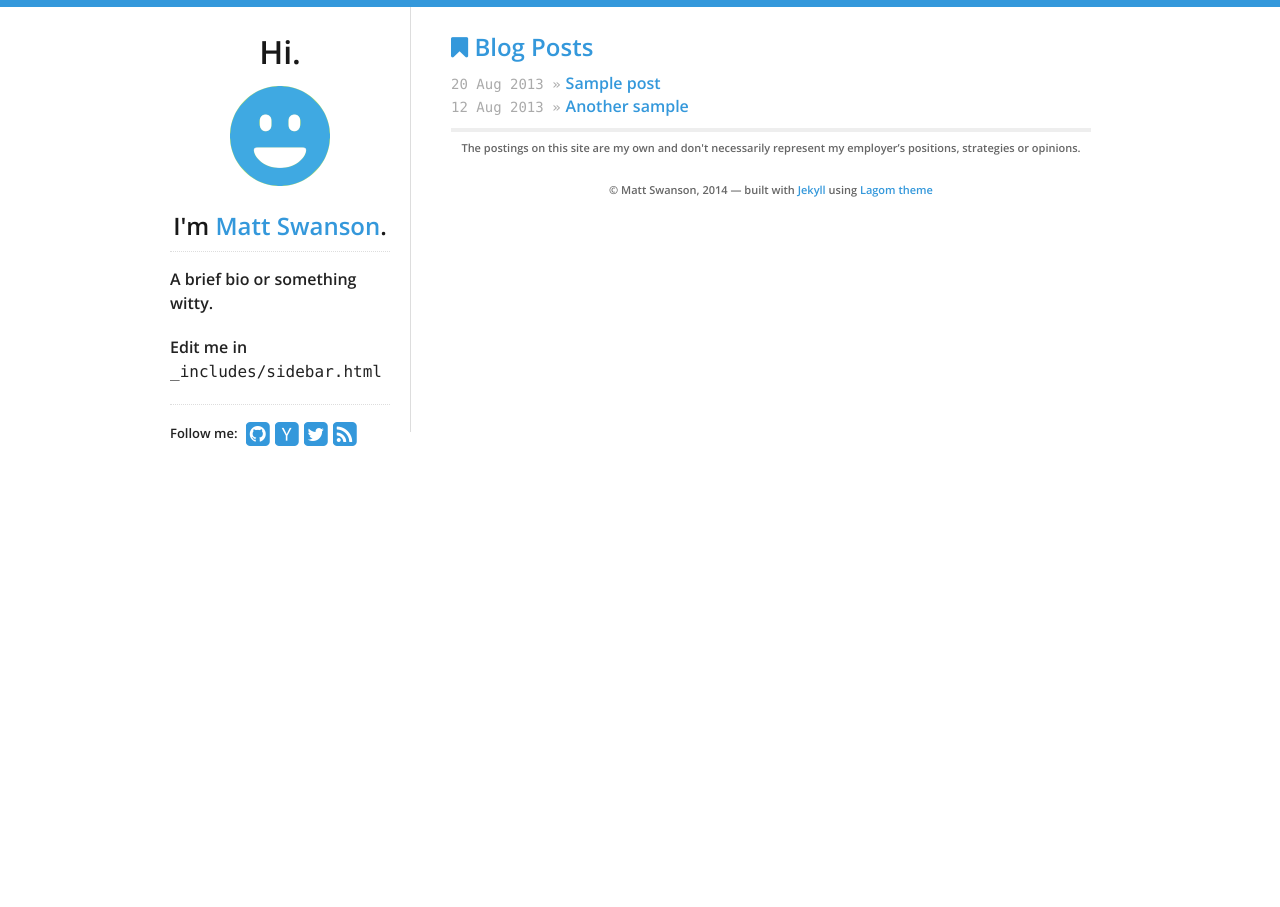
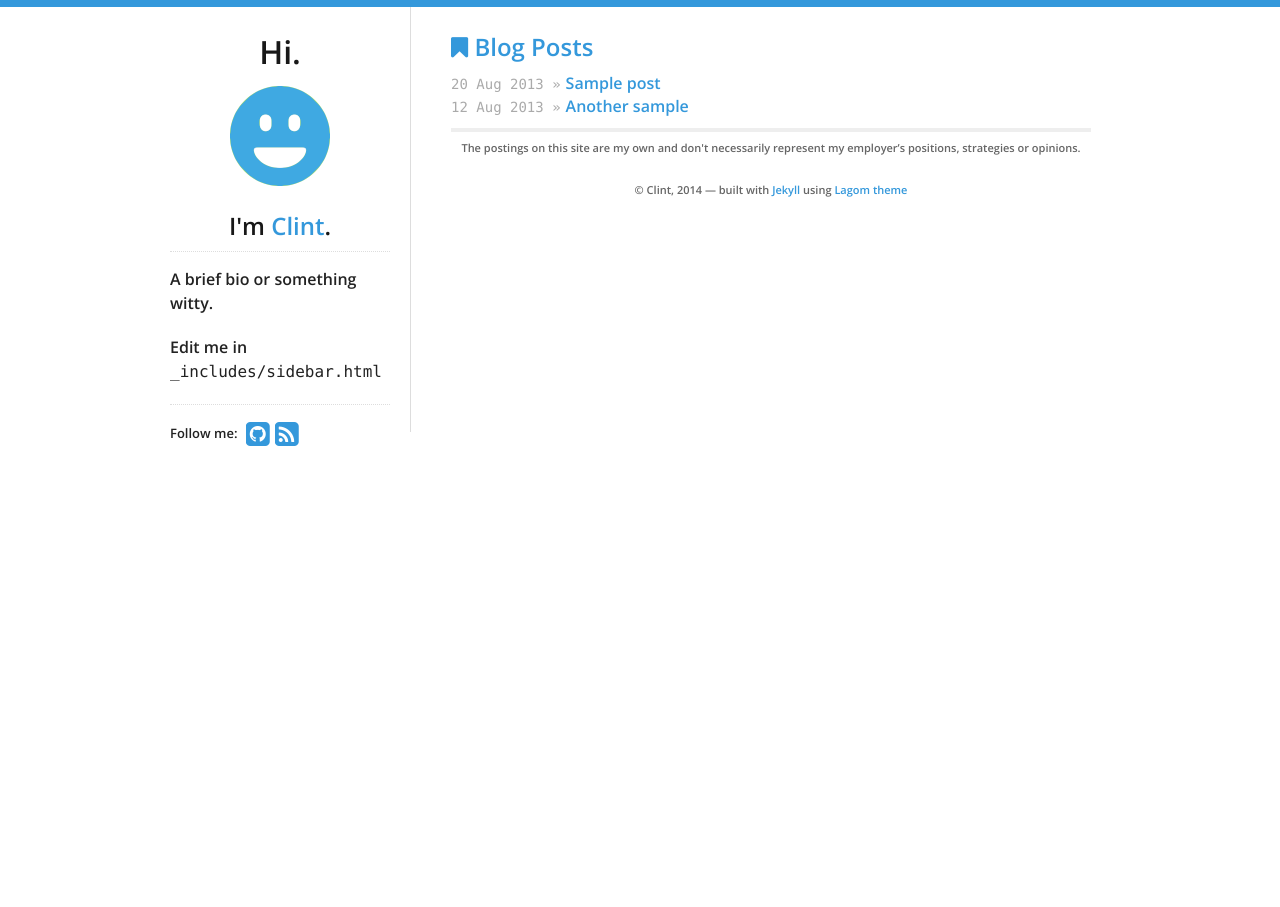
Before and after one commit to clintcolding/clintcolding.github.io, a Jekyll site: the page built from index.html, in a window 1280 px wide. Built offline with Jekyll 4.4.1, drawn with Linux system fonts in a browser that asks for light colours; nearby versions of some CDN libraries.

```diff
--- a/_data/theme.yml
+++ b/_data/theme.yml
@@ -5,12 +5,12 @@ highlight_color: '#3498db'
 
 # Profile links on the left sidebar, leave blank to ignore
 social:
-  github: swanson
+  github: clintcolding
   #bitbucket: philipj
-  hacker_news: swanson
+  #hacker_news: swanson
   #stackexchange: 348619
   #stackoverflow: 348619
-  twitter: _swanson
+  #twitter: _swanson
   #facebook: zuck
   #tumblr: animalygifs
   #linkedin: philipjagielski
@@ -19,8 +19,8 @@ social:
   #flickr: johndoe
 
 # "Hi, I'm _______"
-name: Matt Swanson
-email: test@example.com
+name: Clint
+email: clintcolding@gmail.com
 tagline: "weak opinions, strongly held"
 
 # Google Analytics key, leave blank to ignore
```
